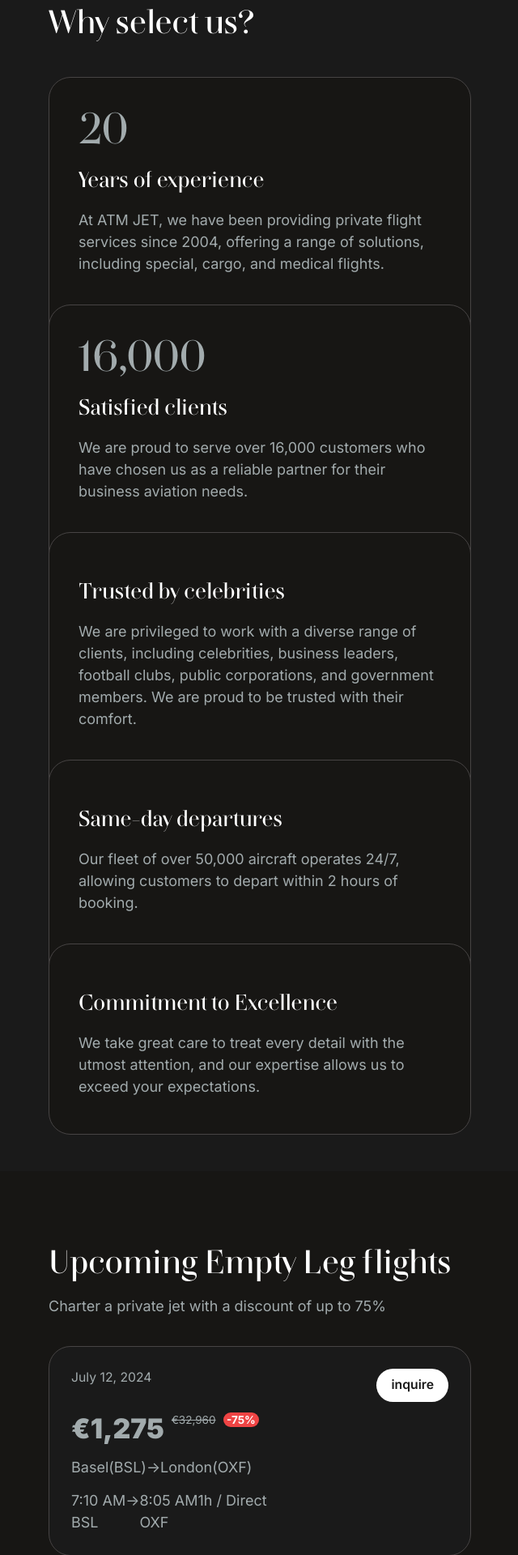
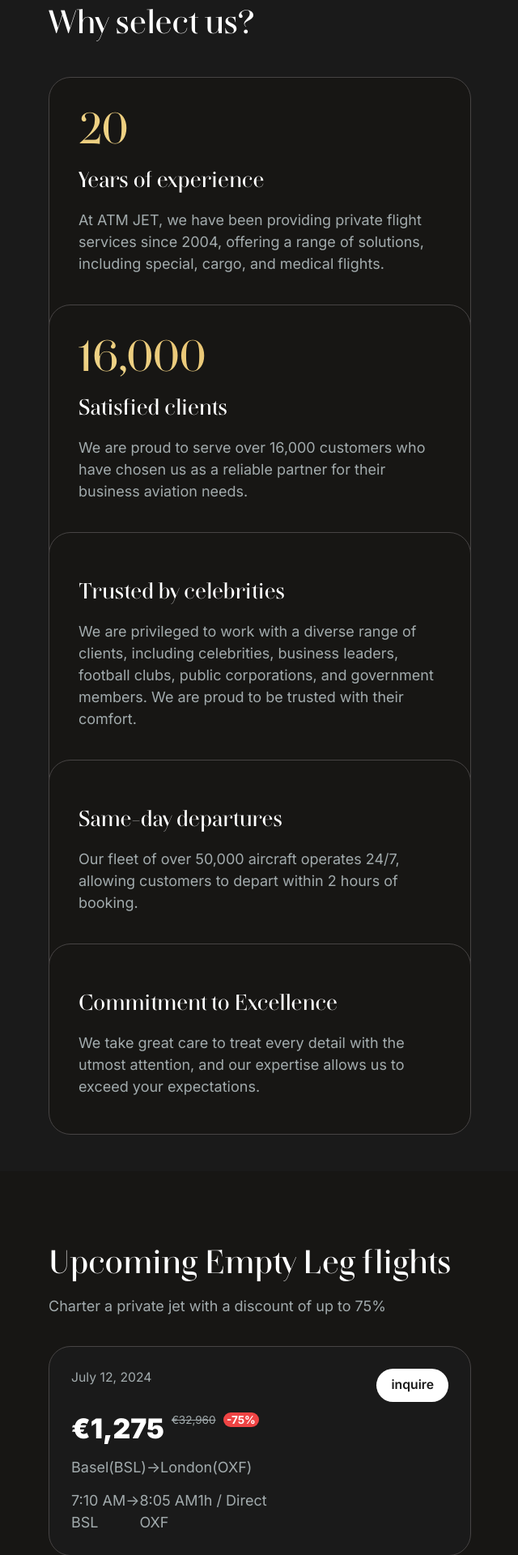
Before and after one commit to pixbs/atmjet_website, a Next.js app: page /en in a window 1280 px wide. Shown: the part 840-2760 px from the top of the page at 81% size, without its empty margins (319-959 px from the left). Built offline with nearby package versions, Linux system fonts and the light colour scheme.

Commit message:
✈️ feat: Add EmptyLegCard component and update EmptyLegSection

```diff
--- /dev/null
+++ b/src/components/elements/empty_leg_card.tsx
@@ -0,0 +1,76 @@
+'use client'
+
+import { motion } from 'framer-motion'
+import { Counter } from '../elements'
+
+interface CardProps {
+	date: string
+	price: string
+	initalPrice: string
+	discountPercent: string
+	from: string
+	to: string
+	fromTime: string
+	toTime: string
+	fromAirport: string
+	toAirport: string
+	howLong: string
+}
+
+export function EmptyLegCard(props: CardProps) {
+	const {
+		date,
+		price,
+		initalPrice,
+		discountPercent,
+		from,
+		to,
+		fromTime,
+		toTime,
+		fromAirport,
+		toAirport,
+		howLong,
+	} = props
+
+	return (
+		<motion.div
+			className="card gap-3 bg-gray-100 p-6"
+			initial={{ opacity: 0, y: -50 }}
+			transition={{ duration: 0.5 }}
+			whileInView={{ opacity: 1, y: 0 }}
+		>
+			<div className="flex-row justify-between">
+				<p className="text-sm">{date}</p>
+				<button>inquire</button>
+			</div>
+			<div className="flex-row items-start gap-2">
+				<Counter className="font-sans text-3xl font-black text-gray-900">{price}</Counter>
+				<p className="text-xs line-through">{initalPrice}</p>
+				<p className="rounded-lg bg-red-500 px-1 text-xs font-bold text-gray-900">
+					{discountPercent}
+				</p>
+			</div>
+			<div className="flex-row">
+				<p>
+					{from}({fromAirport})
+				</p>
+				<p>{' -> '}</p>
+				<p>
+					{to}({toAirport})
+				</p>
+			</div>
+			<div className="flex-row">
+				<div>
+					<p>{fromTime}</p>
+					<p>{fromAirport}</p>
+				</div>
+				<p>{' -> '}</p>
+				<div>
+					<p>{toTime}</p>
+					<p>{toAirport}</p>
+				</div>
+				<p>{howLong}</p>
+			</div>
+		</motion.div>
+	)
+}
--- a/src/components/elements/index.ts
+++ b/src/components/elements/index.ts
@@ -1,4 +1,5 @@
 export { Counter } from './counter'
 export { EmblaCarouselWrapper } from './embla_carousel'
+export { EmptyLegCard } from './empty_leg_card'
 export { WhyUsCard } from './why_us_card'
 export { YachtsCard } from './yachts_card'
--- a/src/components/elements/why_us_card.tsx
+++ b/src/components/elements/why_us_card.tsx
@@ -1,6 +1,7 @@
 'use client'
 
 import { motion } from 'framer-motion'
+import { Counter } from './counter'
 
 interface CardProps {
 	num: string
@@ -18,7 +19,9 @@ export function WhyUsCard(props: CardProps) {
 			transition={{ duration: 0.5 }}
 			whileInView={{ opacity: 1, y: 0 }}
 		>
-			<p className="font-serif text-5xl">{num}</p>
+			<Counter className="bg-gold bg-fixed bg-clip-text font-serif text-5xl text-transparent">
+				{num}
+			</Counter>
 			<h3>{title}</h3>
 			<p>{description}</p>
 		</motion.div>
--- a/src/components/sections/empty_leg.tsx
+++ b/src/components/sections/empty_leg.tsx
@@ -1,5 +1,5 @@
 import { useTranslations } from 'next-intl'
-import { Counter } from '../elements'
+import { EmptyLegCard } from '../elements'
 
 export function EmptyLegSection() {
 	const t = useTranslations('empty_leg')
@@ -13,7 +13,7 @@ export function EmptyLegSection() {
 				</div>
 				<div className="gap-4">
 					{cards.map((card, index) => (
-						<Card
+						<EmptyLegCard
 							date={t(`${card}.date`)}
 							price={t(`${card}.price`)}
 							initalPrice={t(`${card}.initial-price`)}
@@ -38,70 +38,3 @@ export function EmptyLegSection() {
 		</section>
 	)
 }
-
-interface CardProps {
-	date: string
-	price: string
-	initalPrice: string
-	discountPercent: string
-	from: string
-	to: string
-	fromTime: string
-	toTime: string
-	fromAirport: string
-	toAirport: string
-	howLong: string
-}
-
-function Card(props: CardProps) {
-	const {
-		date,
-		price,
-		initalPrice,
-		discountPercent,
-		from,
-		to,
-		fromTime,
-		toTime,
-		fromAirport,
-		toAirport,
-		howLong,
-	} = props
-
-	return (
-		<div className="card gap-3 bg-gray-100 p-6">
-			<div className="flex-row justify-between">
-				<p className="text-sm">{date}</p>
-				<button>inquire</button>
-			</div>
-			<div className="flex-row items-start gap-2">
-				<Counter className="font-sans text-3xl font-black">{price}</Counter>
-				<p className="text-xs line-through">{initalPrice}</p>
-				<p className="rounded-lg bg-red-500 px-1 text-xs font-bold text-gray-900">
-					{discountPercent}
-				</p>
-			</div>
-			<div className="flex-row">
-				<p>
-					{from}({fromAirport})
-				</p>
-				<p>{' -> '}</p>
-				<p>
-					{to}({toAirport})
-				</p>
-			</div>
-			<div className="flex-row">
-				<div>
-					<p>{fromTime}</p>
-					<p>{fromAirport}</p>
-				</div>
-				<p>{' -> '}</p>
-				<div>
-					<p>{toTime}</p>
-					<p>{toAirport}</p>
-				</div>
-				<p>{howLong}</p>
-			</div>
-		</div>
-	)
-}
```
